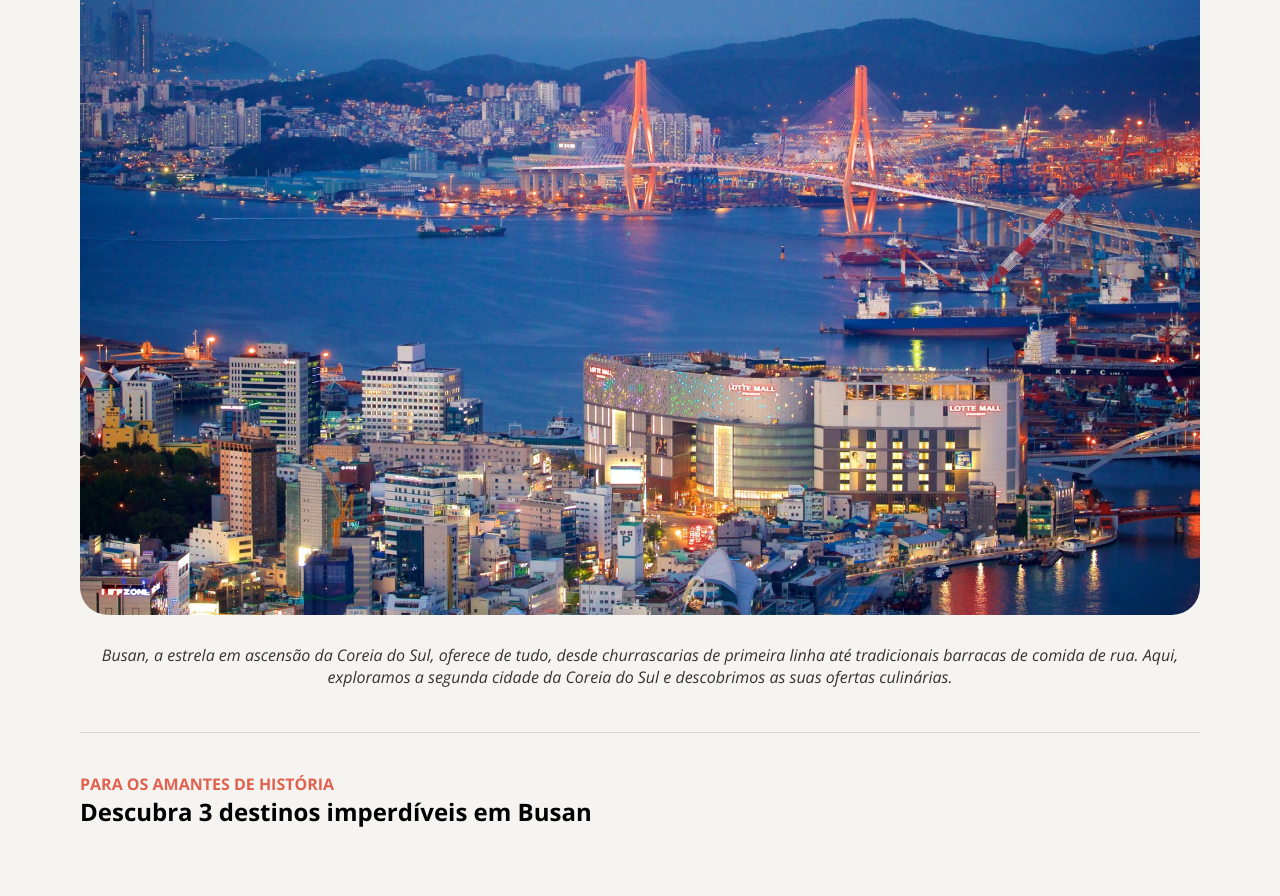
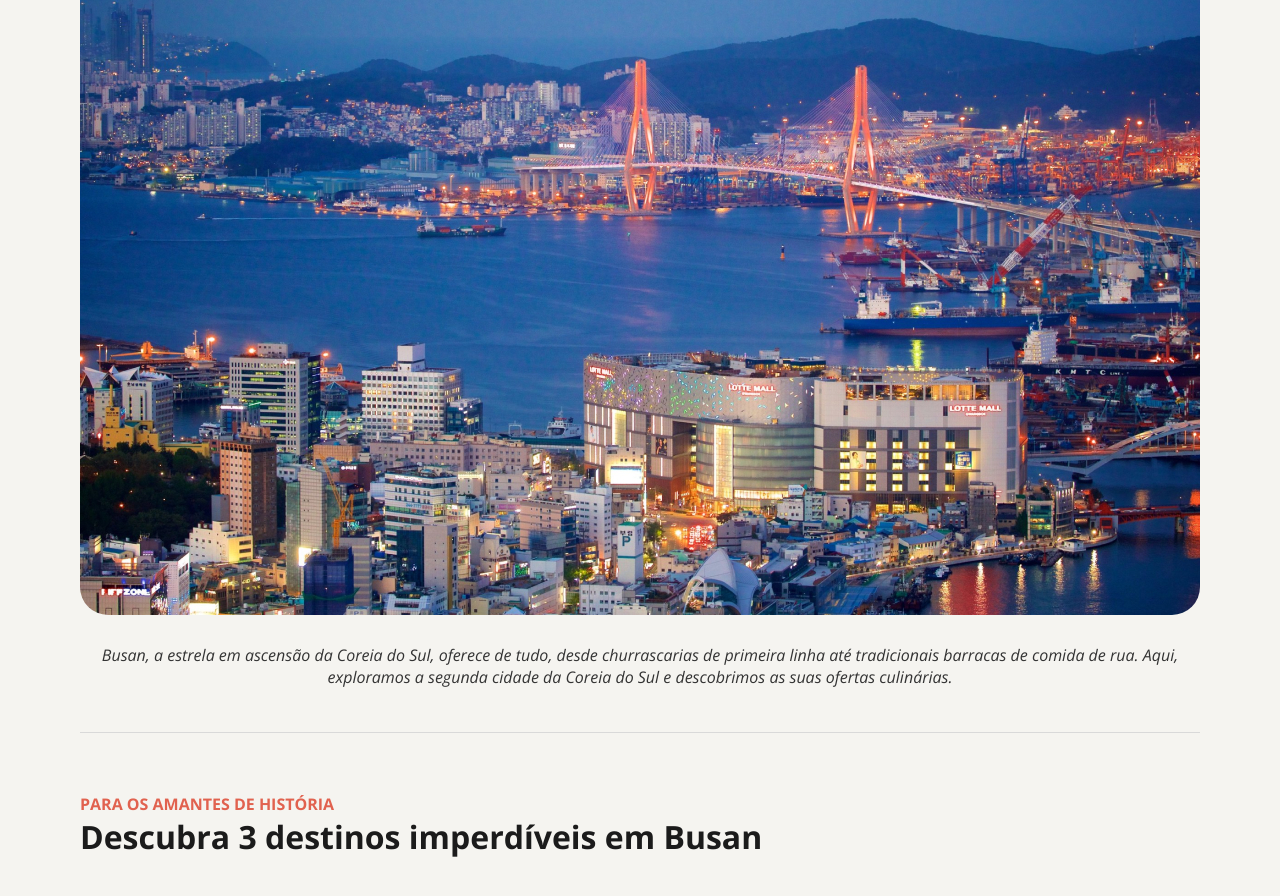
Before and after one commit to gqueico/conheca-busan, a plain HTML site: page index.html in a window 1280 px wide. Shown: the part 252-1148 px from the top of the page. Drawn offline with nearby package versions, Linux system fonts and the light colour scheme.

Commit message:
:lipstick: Create subtitle style

```diff
--- a/style.css
+++ b/style.css
@@ -62,3 +62,12 @@ figure figcaption {
   margin-block: 40px;
   background-color: var(--border-primary);
 }
+
+.divider + section {
+  padding-top: 20px;
+}
+
+.subtitle {
+  font-size: 32px;
+  color: var(--text-primary)
+}
```
